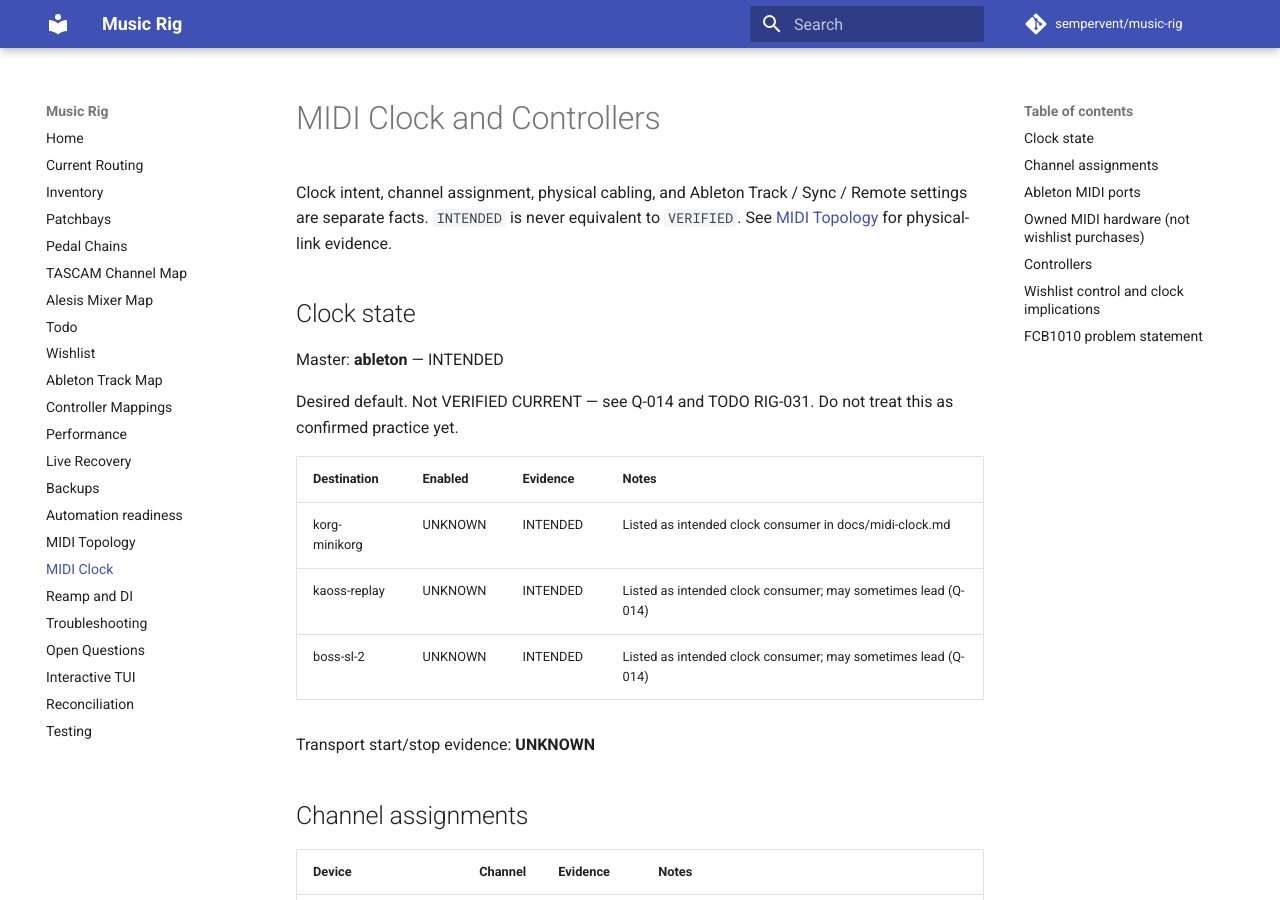
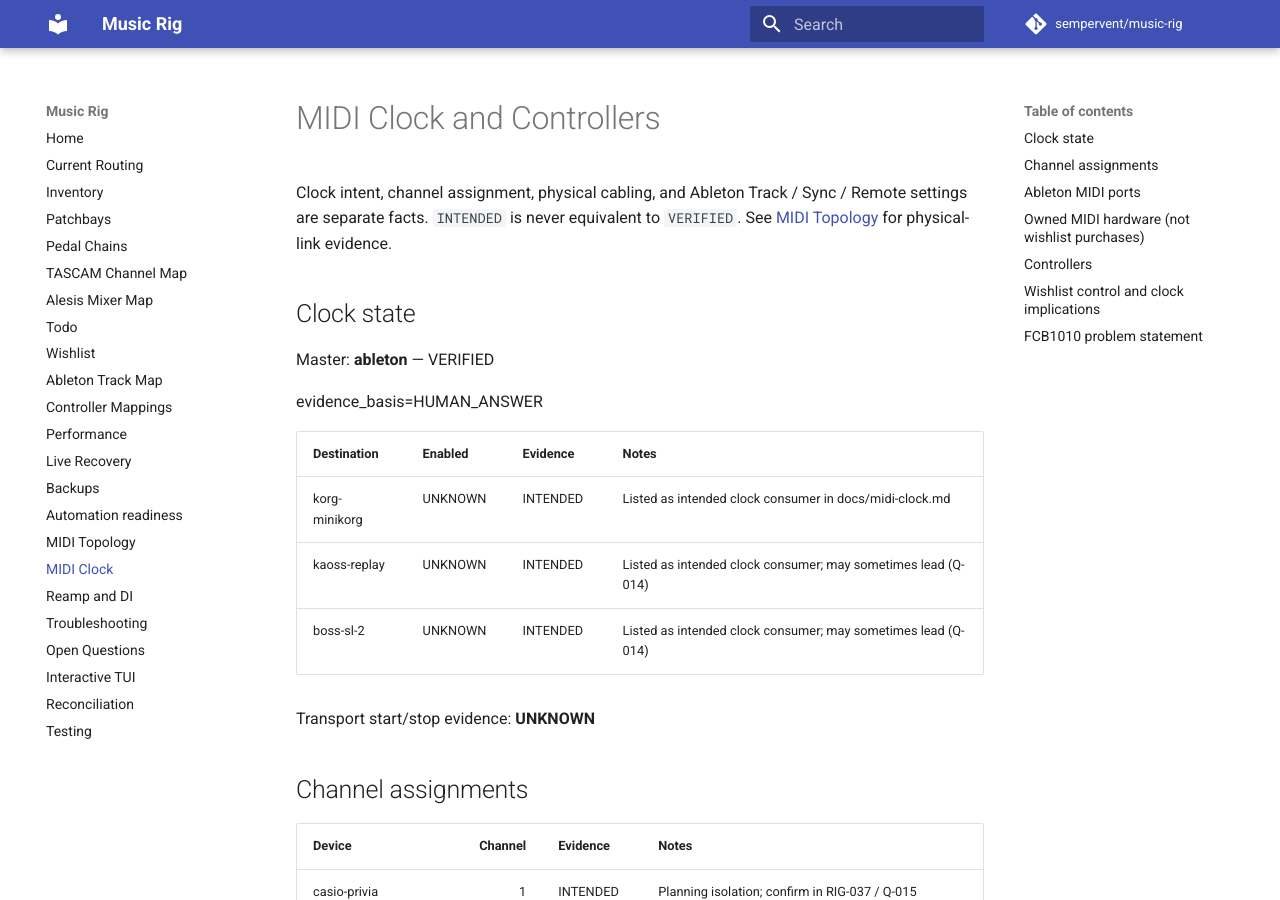
Before and after one commit to sempervent/music-rig, an MkDocs documentation site: the page built from docs/midi-clock.md, in a window 1280 px wide and 900 px high. Built offline with MkDocs 1.6.1 and Material for MkDocs 9.7.7, drawn with Linux system fonts in a browser that asks for light colours; comment, search, counter and statistics services are not loaded.

Commit message:
data: reconcile answered Ableton clock question
Apply Q-014 HUMAN final answer so MIDI clock master Ableton is VERIFIED
and reconciled; leave RIG-031 open pending HUMAN Definition of Done.

Co-authored-by: Cursor <cursoragent@cursor.com>

```diff
--- a/docs/midi-clock.md
+++ b/docs/midi-clock.md
@@ -9,9 +9,9 @@ See [MIDI Topology](midi-topology.md) for physical-link evidence.
 
 ## Clock state
 
-Master: **ableton** — INTENDED
+Master: **ableton** — VERIFIED
 
-Desired default. Not VERIFIED CURRENT — see Q-014 and TODO RIG-031. Do not treat this as confirmed practice yet.
+evidence_basis=HUMAN_ANSWER
 
 | Destination | Enabled | Evidence | Notes |
 |---|---|---|---|
```
Also changed, not shown: docs/open-questions.md (+4 -0 lines), 2 other files.
